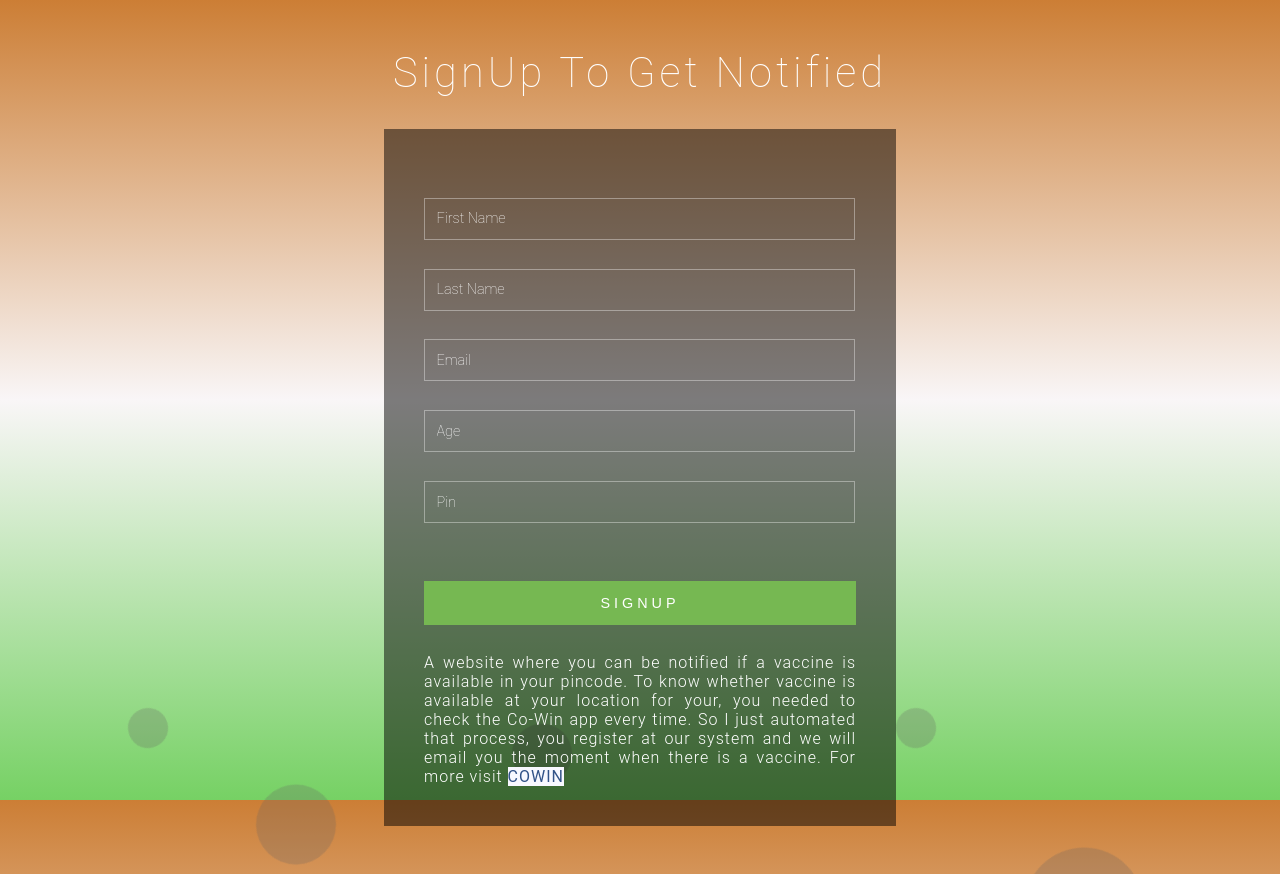
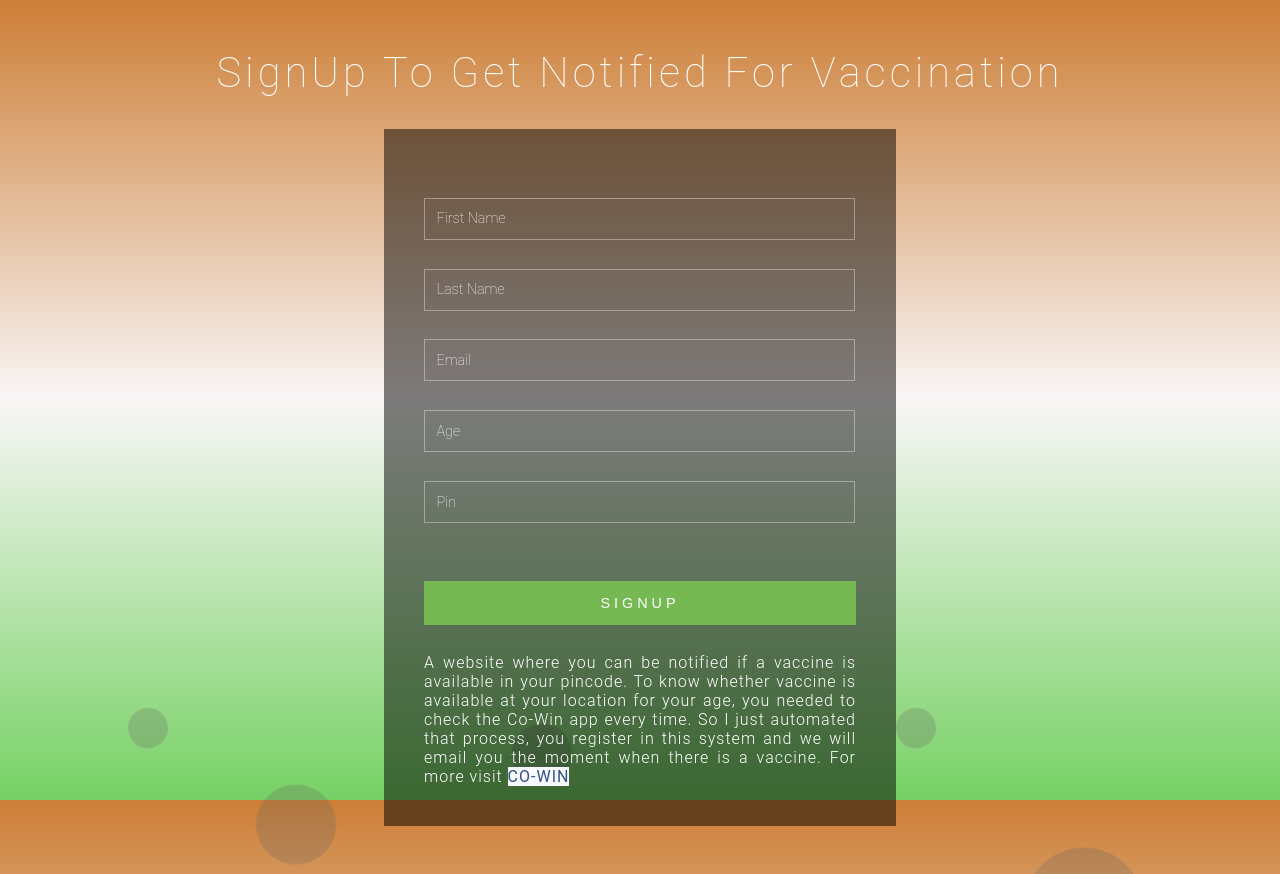
Before and after one commit to Pronoy999/VaccineAvailabilityNotifier, a plain HTML site: page frontend/index.html in a window 1280 px wide. Drawn offline with Linux system fonts and the light colour scheme.

Commit message:
Updated the HTML.

```diff
--- a/frontend/index.html
+++ b/frontend/index.html
@@ -11,7 +11,7 @@
 
 <body>
 	<div class="main-w3layouts wrapper">
-		<h1>SignUp to get Notified</h1>
+		<h1>SignUp to get Notified for Vaccination</h1>
 		<div class="main-agileinfo">
 			<div class="agileits-top">
 				<form action="" id="signup" method="post">
@@ -23,10 +23,10 @@
 					<input type="submit" value="SIGNUP">
 				</form>
 				<p style="text-align: justify;">A website where you can be notified if a vaccine is available in your pincode.
-					To know whether vaccine is available at your location for your, you needed to check the Co-Win app every time.
-					So I just automated that process, you register at our system and we will email you the moment when there is a
+					To know whether vaccine is available at your location for your age, you needed to check the Co-Win app every time.
+					So I just automated that process, you register in this system and we will email you the moment when there is a
 					vaccine. For more visit <a href="https://www.cowin.gov.in/home" target="_blank"
-						style="color: #325288;background-color:ghostwhite;"> COWIN </a></p>
+						style="color: #325288;background-color:ghostwhite;"> CO-WIN </a></p>
 			</div>
 		</div>
 		<ul class="colorlib-bubbles">
```
